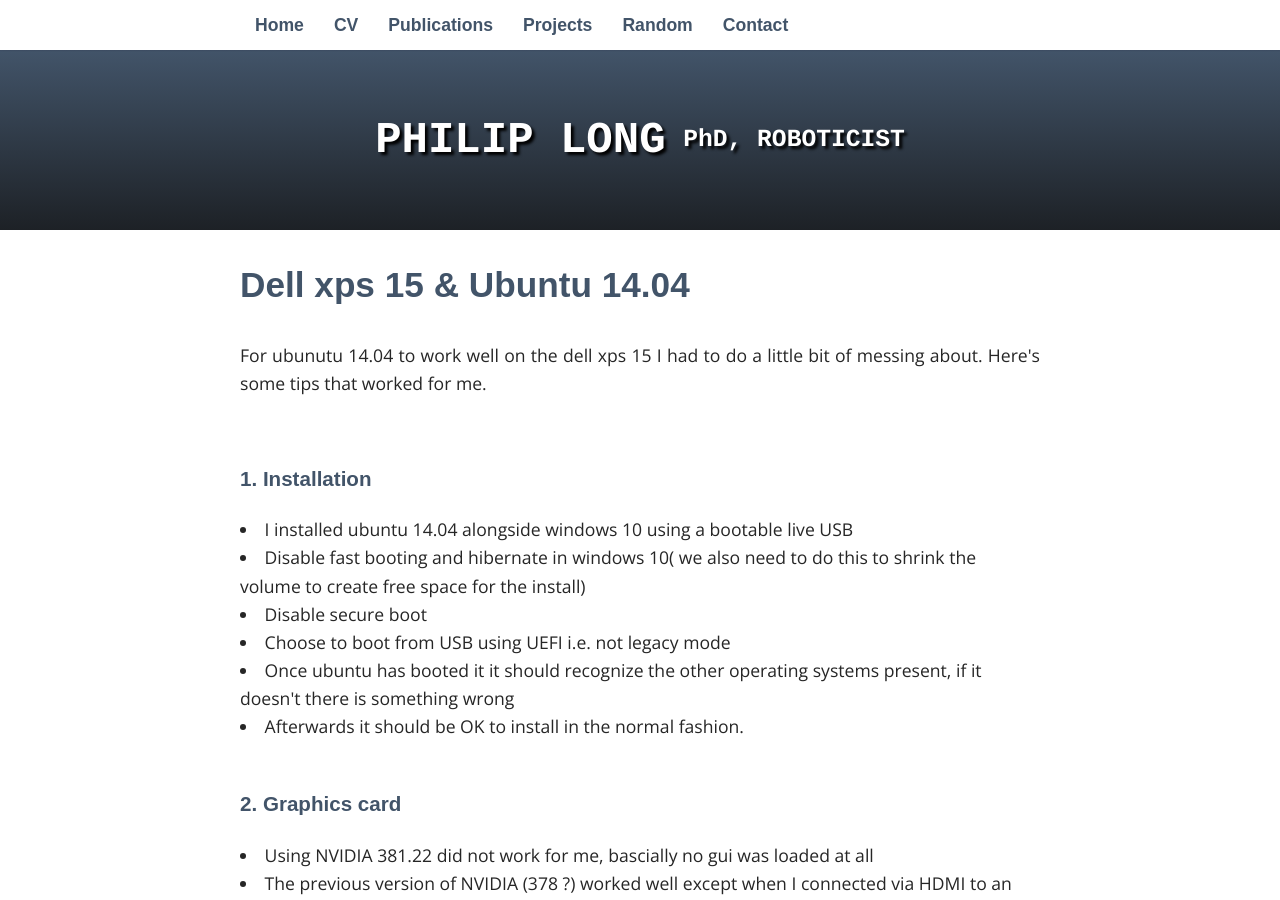
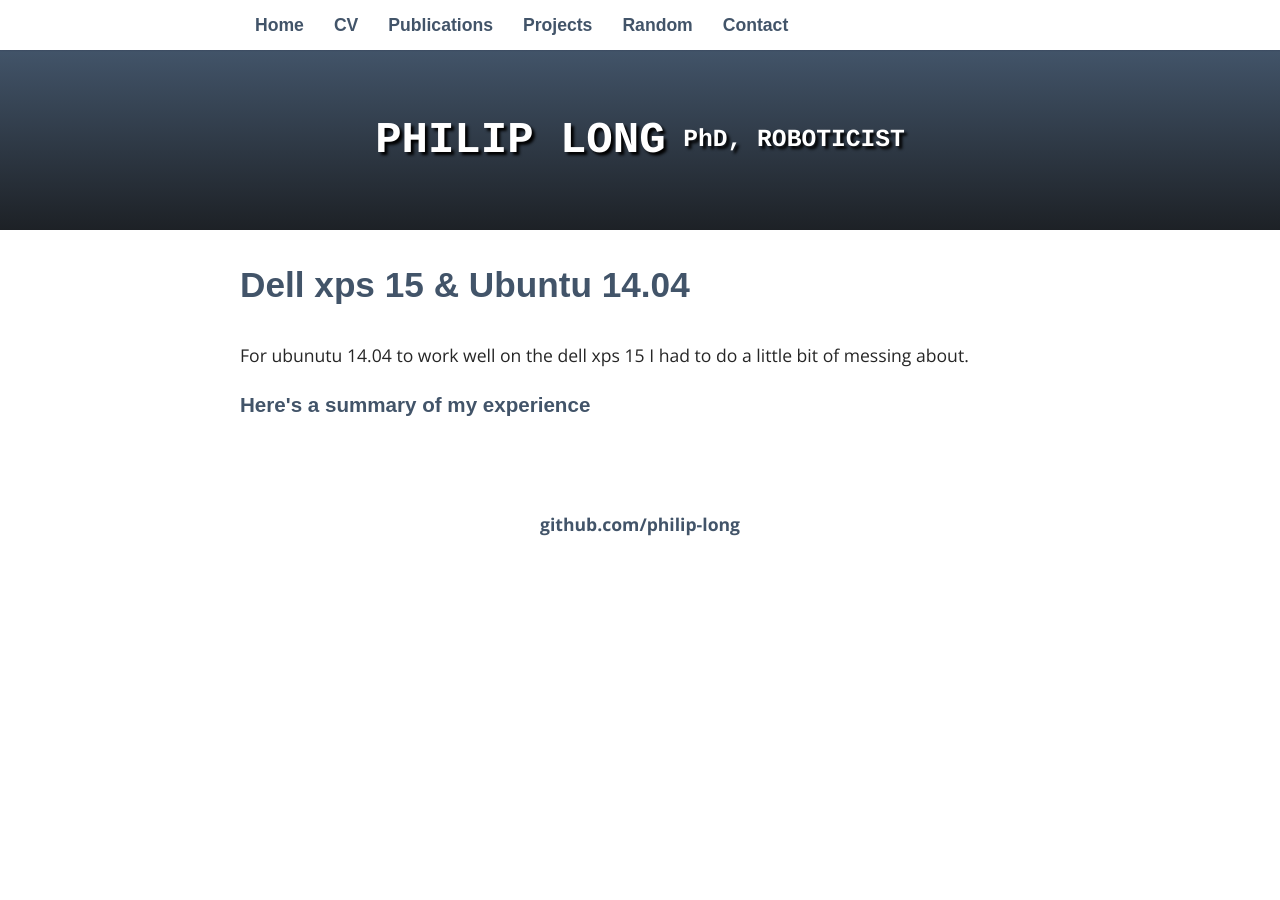
Before and after one commit to philip-long/philip-long.github.io, a Jekyll site: the page built from random/index.html, in a window 1280 px wide and 900 px high. Built offline with Jekyll 4.4.1, drawn with Linux system fonts in a browser that asks for light colours; some web fonts are replaced; some of the changed text lies outside the part shown.

Commit message:
dellfile

```diff
--- a/random/index.html
+++ b/random/index.html
@@ -7,22 +7,8 @@
  <h2> Dell xps 15 & Ubuntu 14.04</h2>
 
 <p>
-    For ubunutu 14.04 to work well on the dell xps 15 I had to do a little bit of messing about. Here's some tips that worked for me.
+    For ubunutu 14.04 to work well on the dell xps 15 I had to do a little bit of messing about.
+     <a href="/random/dellXPS15.html"> <h3> Here's a summary of my experience</h3></a>
 </p>
 
 <br>
-
-<h3> 1. Installation</h3>
-
-   <li> I installed ubuntu 14.04 alongside windows 10 using a bootable live USB</li>
-   <li>Disable fast booting and hibernate in windows 10( we also need to do this to shrink the volume to create free space for the install)</li>
-   <li>Disable secure boot</li>
-   <li>Choose to boot from USB using UEFI i.e. not legacy mode</li>
-   <li>Once ubuntu has booted it it should recognize the other operating systems present, if it doesn't there is something wrong</li>
-   <li>Afterwards it should be OK to install in the normal fashion.  </li>
-<br>
-
-<h3> 2. Graphics card </h3>
-    <li> Using NVIDIA 381.22 did not work for me, bascially no gui was loaded at all</li>
-    <li> The previous version of NVIDIA (378 ?) worked well except when I connected via HDMI to an external monitor, then I had very poor graphics and lots of freezing. I think the issue is that NVIDIA controls the external screen whereas INTEL run the built in display. Apparently this is physically wired but there is a config file to edit as a work around. </li>
-    <li> Currently I'm using the X.Org driver that 's working great including with the external screen</li>
```
